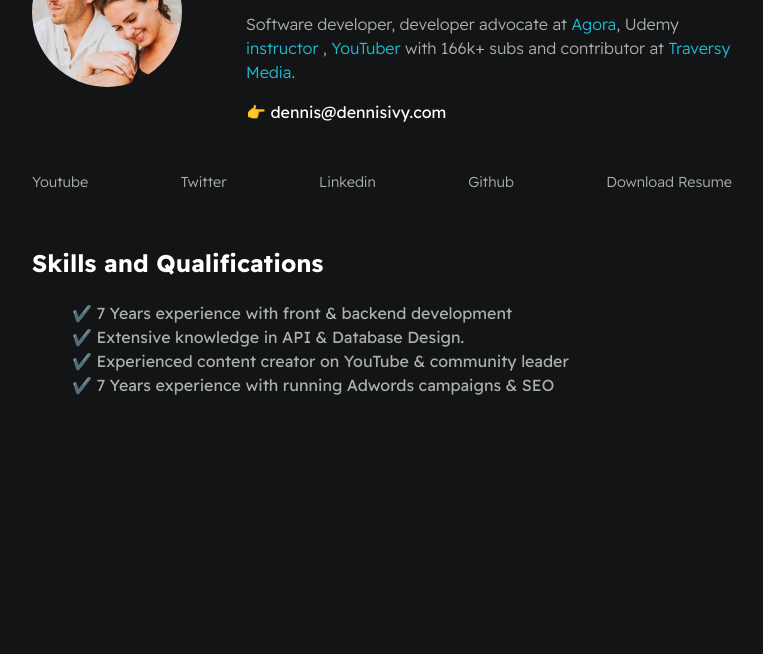
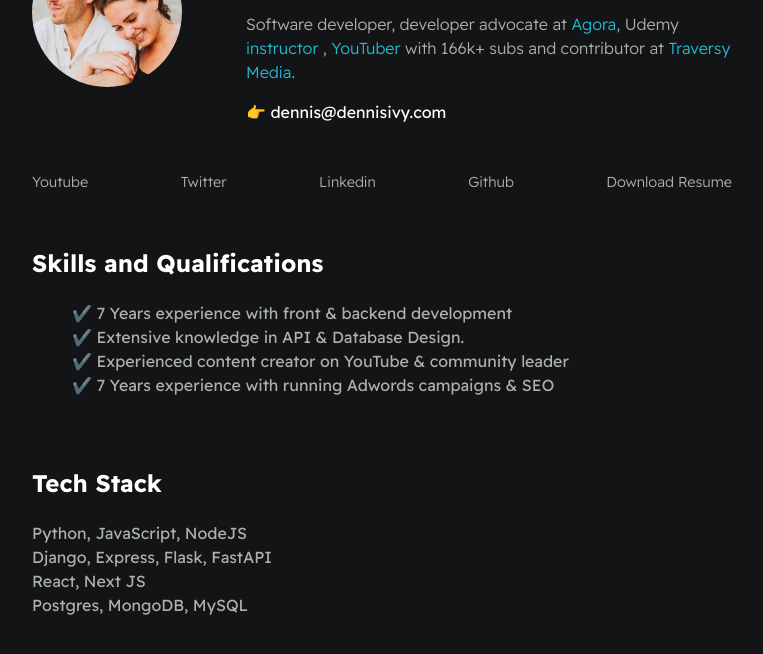
Before and after one commit to Annie-Huang/Digital-Resume, a website: page index.html in a window 1280 px wide. Shown: the part 140-794 px from the top of the page, without its empty margins (258-1021 px from the left). Drawn offline with Linux system fonts and the light colour scheme.

Commit message:
Create Tech Stack content in html page.

```diff
--- a/index.html
+++ b/index.html
@@ -57,6 +57,22 @@
           <li>✔️ 7 Years experience with running Adwords campaigns & SEO</li>
         </ul>
       </section>
+
+      <section class="section--page">
+        <h2>Tech Stack</h2>
+        <div id="wrapper--techstack__items">
+          <div class="card--techstack">
+            <span>Python, JavaScript, NodeJS</span>
+          </div>
+          <div class="card--techstack">
+            <span>Django, Express, Flask, FastAPI</span>
+          </div>
+          <div class="card--techstack"><span>React, Next JS</span></div>
+          <div class="card--techstack">
+            <span>Postgres, MongoDB, MySQL</span>
+          </div>
+        </div>
+      </section>
     </div>
   </body>
 </html>
```
